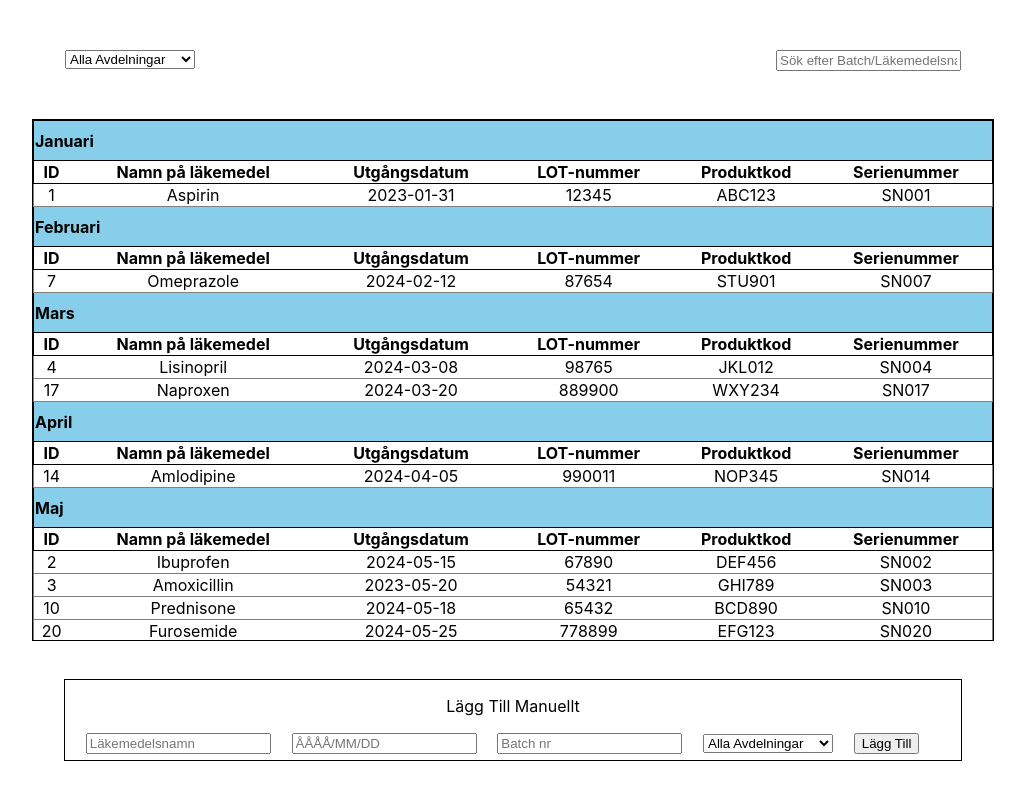
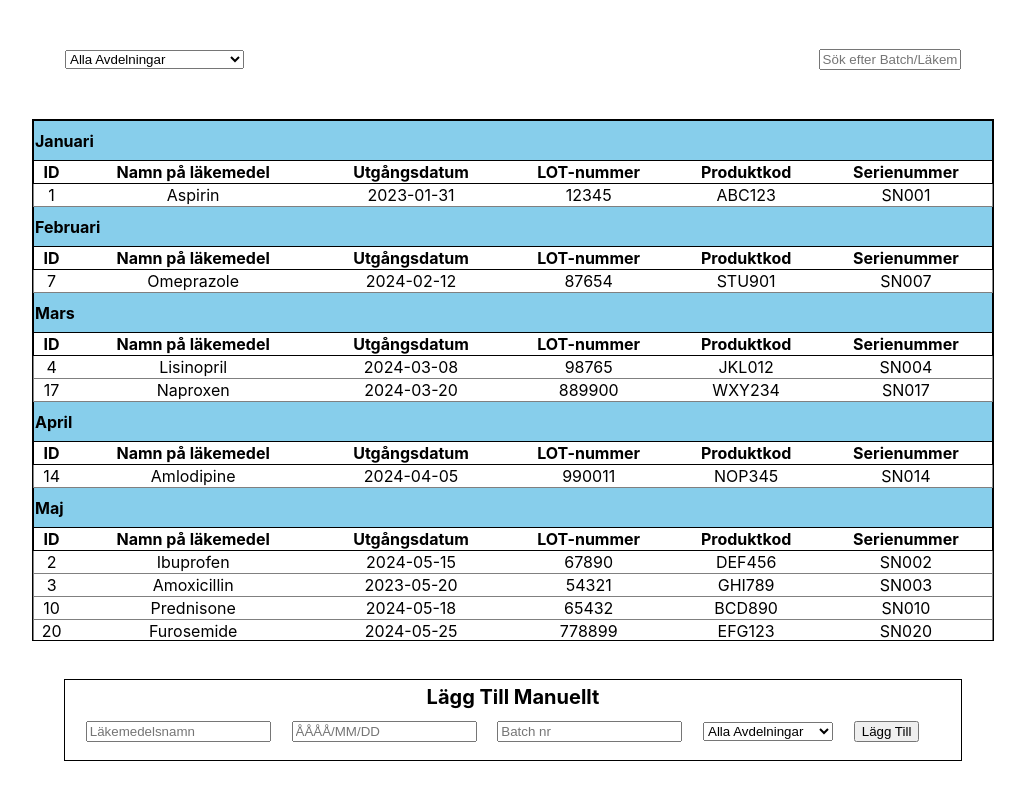
Before and after one commit to Ibraisi/MAMF40-projekt-web, a React (Create React App) app: page / in a window 1280 px wide. Shown: the whole page, without its empty margins (127-1152 px from the left). Built offline with nearby package versions, Linux system fonts and the light colour scheme.

Commit message:
size changes

```diff
--- a/src/App.css
+++ b/src/App.css
@@ -81,6 +81,7 @@
   justify-content: space-evenly;
   align-items: center;
   max-width: 100%;
+  overflow: hidden;
 }
 
 .manual-box{
@@ -92,6 +93,12 @@
   border-width: 1px;
 }
 
+.textAdd{
+  font-weight: bold;
+  font-size: 20px;
+  margin-top: 5px;
+}
+
 /* Additional styling for the table if needed */
 table {
   border-collapse: collapse;
--- a/src/App.js
+++ b/src/App.js
@@ -149,15 +149,16 @@ function App() {
       <div className="search-bar">{/* Div till val av avdelning och sökning av produkt */}
 
         <div className="left-search">
-          <select className="avdelning" onChange={handleSelect}> {/* Dropdown meny */}
+          <select className="avdelning" style={{width:"40%"}} onChange={handleSelect}> {/* Dropdown meny */}
             {options.map(option => (
               <option value={option.value}>{option.label}</option>
               ))}
           </select>
         </div>
         <div className="right-search">
-          <div>
+          <div className="right-search">
             <input
+                style={{width:"60%"}}
                 placeholder="Sök efter Batch/Läkemedelsnamn"
                 onChange={(e) => {setSearchTerm(e.target.value); setAdded("")}}
               />
@@ -231,7 +232,7 @@ function App() {
       </div>
 
       <div className="manual-box"> {/* Div till Manuell input av läkemedel */}
-        <div><p>Lägg Till Manuellt</p></div>
+        <div style={{height: "40px", width: "100%"}}><p className="textAdd">Lägg Till Manuellt</p></div>
 
         <div className="manual-input">
           <input
```
